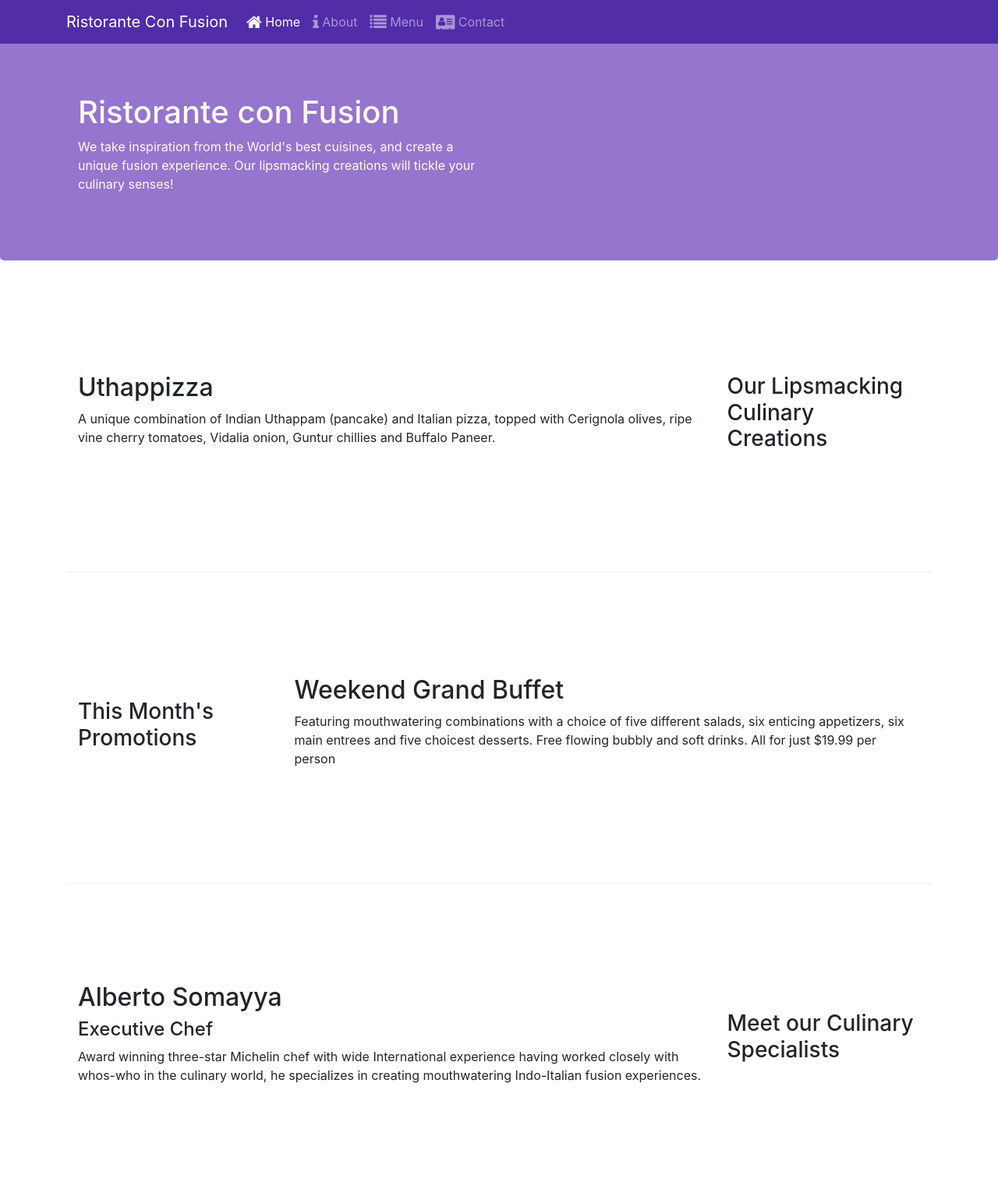
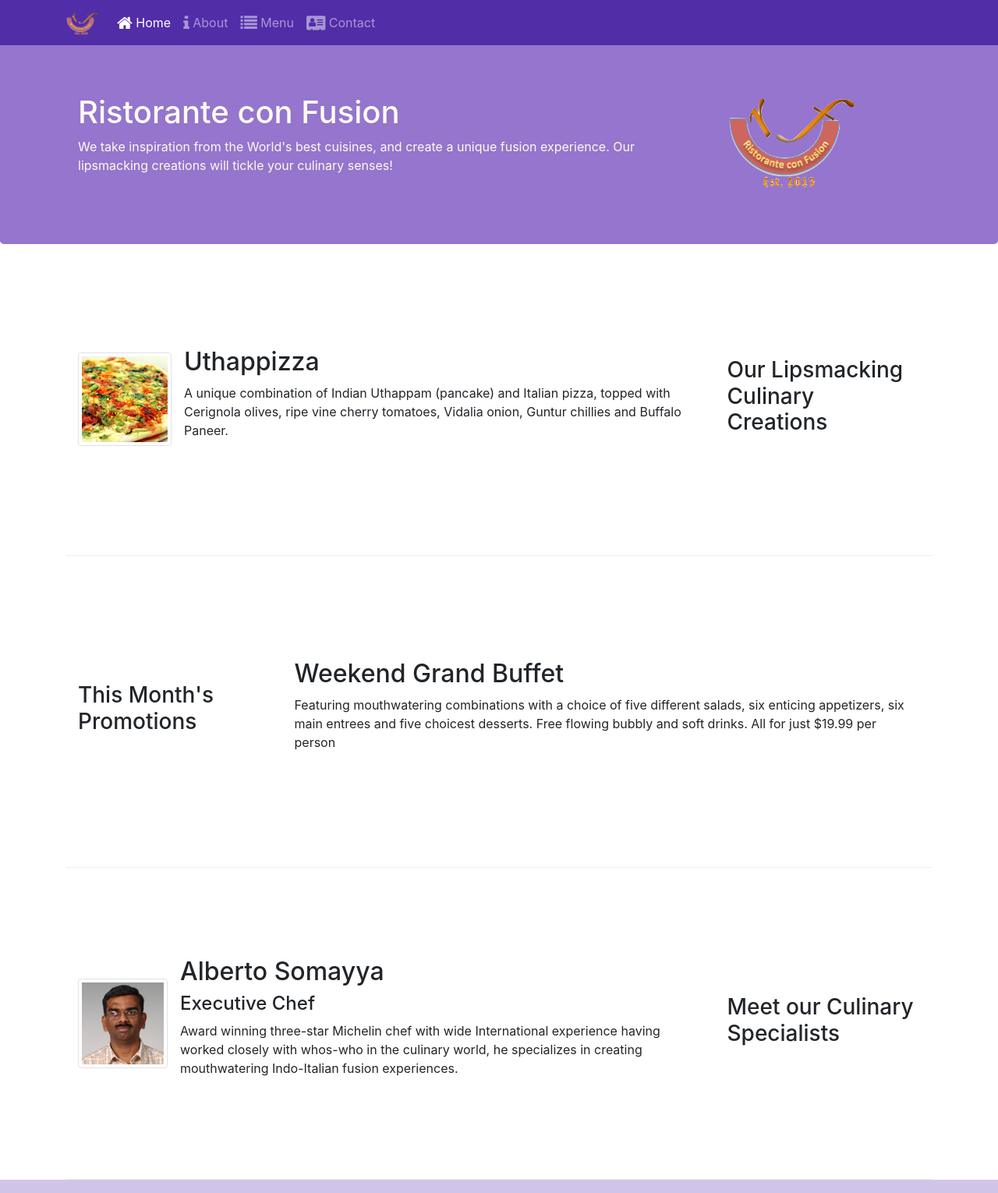
Before and after one commit to rsamp/coursera-courses, a website: page bootstrapCourse/conFusion/index.html in a window 1280 px wide. Shown: the top 1530 px of the page at 78% size. Drawn offline with nearby package versions, Linux system fonts and the light colour scheme.

Commit message:
Images and Media

```diff
--- a/bootstrapCourse/conFusion/index.html
+++ b/bootstrapCourse/conFusion/index.html
@@ -22,7 +22,7 @@
             <button class="navbar-toggler" type="button" data-toggle="collapse" data-target="#Navbar">
                 <span class="navbar-toggler-icon"></span>
             </button>
-            <a class="navbar-brand" href="./index.html">Ristorante Con Fusion</a>
+            <a class="navbar-brand" href="./index.html"><img src="img/logo.png" height="30" width="41"></a>
             <div class="collapse navbar-collapse" id="Navbar">
                 <ul class="navbar-nav mr-auto">
                     <li class="nav-item active"><a class="nav-link" href="./index.html"><span class="fa fa-home fa-lg"></span> Home</a></li>
@@ -37,11 +37,12 @@
     <header class="jumbotron">
         <div class="container">
             <div class="row row-header">
-                <div class="col-12 col-sm-6">
+                <div class="col-12 col-sm-9">
                     <h1>Ristorante con Fusion</h1>
-                    <p class="d-none d-sm-block">We take inspiration from the World's best cuisines, and create a unique fusion experience. Our lipsmacking creations will tickle your culinary senses!</p>
+                    <p>We take inspiration from the World's best cuisines, and create a unique fusion experience. Our lipsmacking creations will tickle your culinary senses!</p>
                 </div>
-                <div class="col-12 col-sm">
+                <div class="col-12 col-sm align-self-center">
+                    <img src="img/logo.png" class="img-fluid">
                 </div>
             </div>
         </div>
@@ -53,8 +54,17 @@
                 <h3>Our Lipsmacking Culinary Creations</h3>
             </div>
             <div class="col col-sm order-sm-first col-md">
-                <h2>Uthappizza</h2>
-                <p class="d-none d-sm-block">A unique combination of Indian Uthappam (pancake) and Italian pizza, topped with Cerignola olives, ripe vine cherry tomatoes, Vidalia onion, Guntur chillies and Buffalo Paneer.</p>
+                <div class="media">
+                    <img class="d-flex mr-3 img-thumbnail align-self-center"
+                            src="img/uthappizza.png" alt="Uthappizza">
+                    <div class="media-body">
+                        <h2 class="mt-0">Uthappizza</h2>
+                        <p class="d-none d-sm-block">A unique combination of Indian Uthappam (pancake) and
+                            Italian pizza, topped with Cerignola olives, ripe vine
+                            cherry tomatoes, Vidalia onion, Guntur chillies and
+                            Buffalo Paneer.</p>
+                    </div>
+                </div>
             </div>
         </div>
 
@@ -74,9 +84,19 @@
                 <h3>Meet our Culinary Specialists</h3>
             </div>
             <div class="col col-sm order-sm-first col-md">
-                <h2>Alberto Somayya</h2>
-                <h4>Executive Chef</h4>
-                <p class="d-none d-sm-block">Award winning three-star Michelin chef with wide International experience having worked closely with whos-who in the culinary world, he specializes in creating mouthwatering Indo-Italian fusion experiences. </p>
+                <div class="media">
+                    <img class="d-flex mr-3 img-thumbnail align-self-center"
+                            src="img/alberto.png" alt="Alberto Somayya">
+                    <div class="media-body">
+                        <h2 class="mt-0">Alberto Somayya</h2>
+                        <h4>Executive Chef</h4>
+                        <p class="d-none d-sm-block">Award winning three-star Michelin chef with wide
+                            International experience having worked closely with
+                            whos-who in the culinary world, he specializes in
+                            creating mouthwatering Indo-Italian fusion experiences.
+                            </p>
+                    </div>
+                </div>
             </div>
         </div>
     </div>
```
Also changed, not shown: bootstrapCourse/conFusion/aboutus.html (+4 -3 lines), bootstrapCourse/conFusion/contactus.html (+4 -3 lines), bootstrapCourse/conFusion/img/alberto.png (added), bootstrapCourse/conFusion/img/buffet.png (added), bootstrapCourse/conFusion/img/logo.png (added), bootstrapCourse/conFusion/img/uthappizza.png (added), 1 other file.
